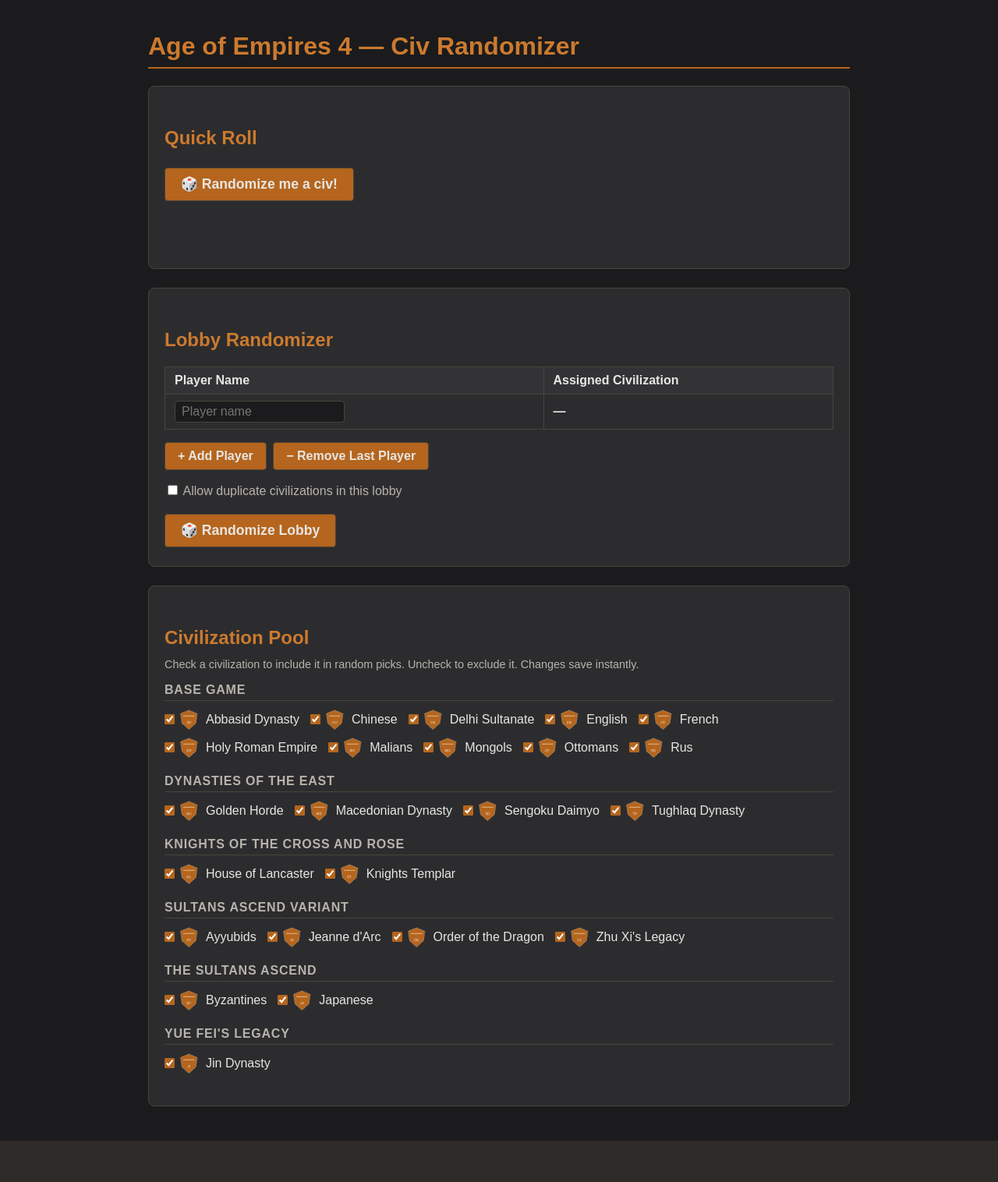
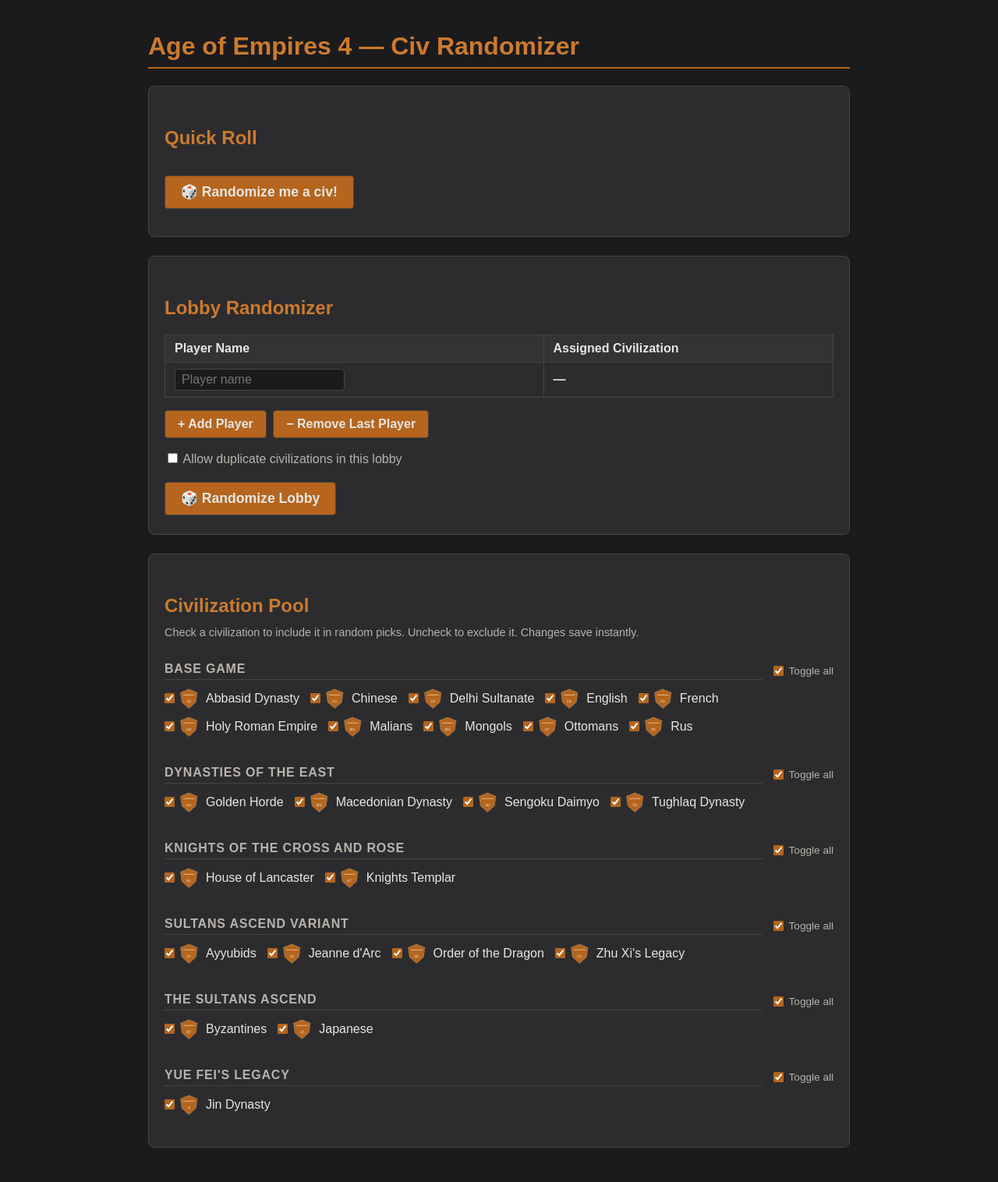
Before and after one commit to Nikname2303/aoe4-civ-randomizer, a Spring Boot app: page / in a window 1280 px wide. Shown: the whole page at 78% size. Before the commit the page ends 1463 px from the top, so only its background shows below. Run offline with Spring Boot 4, Linux system fonts and the light colour scheme; data comes from the database, SQL or seed files in the repository; some libraries are stand-ins or nearby versions.

Commit message:
Add DLC bulk toggle endpoint and larger solo roll icon layout
Co-authored-by: Nikname2303 <151930464+Nikname2303@users.noreply.github.com>

```diff
--- a/src/main/java/com/aoe4/randomizer/controller/CivilizationController.java
+++ b/src/main/java/com/aoe4/randomizer/controller/CivilizationController.java
@@ -27,4 +27,16 @@ public class CivilizationController {
     public Civilization toggle(@PathVariable Long id) {
         return service.toggle(id);
     }
+
+    /**
+     * POST /api/civs/dlc/set?dlcName=...&enabled=true|false
+     * Sets every civilization in the named DLC group to the given enabled state.
+     * Returns the updated list of civs in that group.
+     */
+    @PostMapping("/dlc/set")
+    public List<Civilization> setDlcEnabled(
+            @RequestParam String dlcName,
+            @RequestParam boolean enabled) {
+        return service.setDlcEnabled(dlcName, enabled);
+    }
 }
--- a/src/main/java/com/aoe4/randomizer/repository/CivilizationRepository.java
+++ b/src/main/java/com/aoe4/randomizer/repository/CivilizationRepository.java
@@ -7,4 +7,5 @@ import java.util.List;
 public interface CivilizationRepository extends JpaRepository<Civilization, Long> {
     List<Civilization> findAllByOrderByDlcAscNameAsc();
     List<Civilization> findByEnabledTrue();
+    List<Civilization> findByDlc(String dlc);
 }
--- a/src/main/resources/static/app.js
+++ b/src/main/resources/static/app.js
@@ -18,28 +18,24 @@ const civByName = {};
 
 document.getElementById('solo-btn').addEventListener('click', async () => {
     const resultEl = document.getElementById('solo-result');
-    resultEl.textContent = '…picking…';
-    resultEl.className = 'result-text';
+    resultEl.innerHTML = '…picking…';
+    resultEl.className = 'solo-result-area';
 
     try {
         const res = await fetch('/api/random/single', { method: 'POST' });
         if (!res.ok) {
             const err = await res.json();
             resultEl.textContent = '⚠ ' + (err.message || 'Error');
-            resultEl.className = 'result-text error-text';
+            resultEl.classList.add('error-text');
             return;
         }
         const civ = await res.json();
         resultEl.innerHTML = '';
-        const civInline = createCivInline(civ.name, civ.iconPath);
-        const dlcText = document.createElement('span');
-        dlcText.className = 'result-dlc';
-        dlcText.textContent = ' (' + civ.dlc + ')';
-        resultEl.appendChild(civInline);
-        resultEl.appendChild(dlcText);
+        // Use the large-icon variant for the solo result
+        resultEl.appendChild(createCivInline(civ.name, civ.iconPath, true));
     } catch (e) {
         resultEl.textContent = '⚠ Could not reach the server.';
-        resultEl.className = 'result-text error-text';
+        resultEl.classList.add('error-text');
     }
 });
 
@@ -173,15 +169,39 @@ function renderCivList(civs) {
         groups[civ.dlc].push(civ);
     });
 
-    // Render each group as a subsection with a heading
+    // Render each group as a subsection with a heading + "Toggle all" checkbox
     Object.keys(groups).sort().forEach(dlcName => {
         const groupEl = document.createElement('div');
         groupEl.className = 'civ-group';
 
+        // Heading row: DLC name h3 + toggle-all checkbox
+        const headingRow = document.createElement('div');
+        headingRow.className = 'dlc-heading-row';
+
         const heading = document.createElement('h3');
         heading.textContent = dlcName;
-        groupEl.appendChild(heading);
+        headingRow.appendChild(heading);
 
+        const toggleLabel = document.createElement('label');
+        toggleLabel.className = 'dlc-toggle-label';
+
+        const toggleCheckbox = document.createElement('input');
+        toggleCheckbox.type = 'checkbox';
+
+        const allEnabled = groups[dlcName].every(c => c.enabled);
+        const noneEnabled = groups[dlcName].every(c => !c.enabled);
+        toggleCheckbox.checked = allEnabled;
+        if (!allEnabled && !noneEnabled) {
+            toggleCheckbox.indeterminate = true;
+        }
+
+        toggleLabel.appendChild(toggleCheckbox);
+        toggleLabel.appendChild(document.createTextNode(' Toggle all'));
+        headingRow.appendChild(toggleLabel);
+        groupEl.appendChild(headingRow);
+
+        // Per-civ checkboxes
+        const civCheckboxes = [];
         groups[dlcName].forEach(civ => {
             const label = document.createElement('label');
             label.className = 'civ-item';
@@ -190,17 +210,57 @@ function renderCivList(civs) {
             checkbox.type = 'checkbox';
             checkbox.checked = civ.enabled;
             checkbox.dataset.civId = civ.id;
+            civCheckboxes.push(checkbox);
 
             // Toggling a checkbox immediately persists via the API
-            checkbox.addEventListener('change', () => toggleCiv(civ.id, checkbox));
+            checkbox.addEventListener('change', () => {
+                toggleCiv(civ.id, checkbox).then(() => {
+                    updateDlcToggleState(toggleCheckbox, civCheckboxes);
+                });
+            });
 
             label.appendChild(checkbox);
             label.appendChild(createCivInline(civ.name, civ.iconPath));
             groupEl.appendChild(label);
         });
 
+        // Bulk toggle: set all civs in DLC to the same state via the API
+        toggleCheckbox.addEventListener('change', async () => {
+            const newEnabled = toggleCheckbox.checked;
+            toggleCheckbox.indeterminate = false;
+            try {
+                const params = new URLSearchParams({ dlcName, enabled: newEnabled });
+                const res = await fetch('/api/civs/dlc/set?' + params.toString(), { method: 'POST' });
+                if (!res.ok) {
+                    toggleCheckbox.checked = !newEnabled;
+                    toggleCheckbox.indeterminate = false;
+                    alert('Could not save the change. Please try again.');
+                    return;
+                }
+                const updated = await res.json();
+                // Sync per-civ checkboxes with the server response
+                updated.forEach(updatedCiv => {
+                    const cb = civCheckboxes.find(c => String(c.dataset.civId) === String(updatedCiv.id));
+                    if (cb) cb.checked = updatedCiv.enabled;
+                    civByName[updatedCiv.name] = updatedCiv;
+                });
+                updateDlcToggleState(toggleCheckbox, civCheckboxes);
+            } catch (e) {
+                toggleCheckbox.checked = !newEnabled;
+                alert('Could not reach the server.');
+            }
+        });
+
         container.appendChild(groupEl);
     });
+}
+
+/** Syncs the DLC toggle checkbox state from the individual civ checkboxes. */
+function updateDlcToggleState(toggleCheckbox, civCheckboxes) {
+    const allOn = civCheckboxes.every(cb => cb.checked);
+    const allOff = civCheckboxes.every(cb => !cb.checked);
+    toggleCheckbox.checked = allOn;
+    toggleCheckbox.indeterminate = !allOn && !allOff;
 }
 
 async function toggleCiv(id, checkbox) {
@@ -219,16 +279,18 @@ async function toggleCiv(id, checkbox) {
     }
 }
 
-function createCivInline(civName, iconPath) {
+function createCivInline(civName, iconPath, largeIcon) {
     const wrapper = document.createElement('span');
     wrapper.className = 'civ-inline';
 
     const img = document.createElement('img');
-    img.className = 'civ-icon';
+    img.className = largeIcon ? 'civ-icon-large' : 'civ-icon';
     img.src = iconPath || '/images/civs/generic.png';
     img.alt = '';
-    img.width = 28;
-    img.height = 28;
+    if (!largeIcon) {
+        img.width = 28;
+        img.height = 28;
+    }
     img.onerror = () => {
         img.style.display = 'none';
     };
--- a/src/main/resources/static/index.html
+++ b/src/main/resources/static/index.html
@@ -13,11 +13,15 @@
 <!-- ════════════════════════════════════════════════════════
      QUICK SOLO ROLL
      Click the button to get one random civ from your enabled pool.
+     The result (large icon + civ name) appears to the right of the button.
      ════════════════════════════════════════════════════════ -->
 <section id="solo-section">
     <h2>Quick Roll</h2>
-    <button id="solo-btn">🎲 Randomize me a civ!</button>
-    <p id="solo-result" class="result-text"></p>
+    <!-- Flex row: button on the left, result on the right -->
+    <div class="solo-roll-row">
+        <button id="solo-btn">🎲 Randomize me a civ!</button>
+        <div id="solo-result" class="solo-result-area"></div>
+    </div>
 </section>
 
 <!-- ════════════════════════════════════════════════════════
--- a/src/main/resources/static/style.css
+++ b/src/main/resources/static/style.css
@@ -94,6 +94,35 @@ input[type="checkbox"] {
 #solo-btn {
     font-size: 1.1em;
     padding: 10px 20px;
+    flex-shrink: 0;
+}
+
+/* Flex row: button left, result right, vertically centered */
+.solo-roll-row {
+    display: flex;
+    align-items: center;
+    gap: 24px;
+    min-height: 72px;
+}
+
+/* Result area to the right of the button */
+.solo-result-area {
+    display: flex;
+    align-items: center;
+    gap: 12px;
+    font-size: 1.3em;
+    font-weight: bold;
+    color: var(--text-primary);
+    min-height: 72px;
+    min-width: 200px;
+}
+
+/* Large icon used only in the solo roll result */
+.civ-icon-large {
+    width: 64px;
+    height: 64px;
+    border-radius: 6px;
+    flex-shrink: 0;
 }
 
 .result-text {
@@ -193,6 +222,33 @@ input[type="checkbox"] {
     margin-bottom: 16px;
 }
 
+/* DLC group heading row: heading text + toggle-all checkbox side by side */
+.dlc-heading-row {
+    display: flex;
+    align-items: center;
+    gap: 10px;
+}
+
+.dlc-heading-row h3 {
+    margin: 16px 0 6px 0;
+    flex: 1;
+}
+
+.dlc-toggle-label {
+    display: flex;
+    align-items: center;
+    gap: 4px;
+    font-size: 0.85em;
+    color: var(--text-secondary);
+    cursor: pointer;
+    white-space: nowrap;
+    margin-top: 10px;
+}
+
+.dlc-toggle-label input[type="checkbox"] {
+    cursor: pointer;
+}
+
 .civ-item {
     display: inline-flex;
     align-items: center;
```
Also changed, not shown: src/main/java/com/aoe4/randomizer/service/RandomizerService.java (+10 -0 lines).
